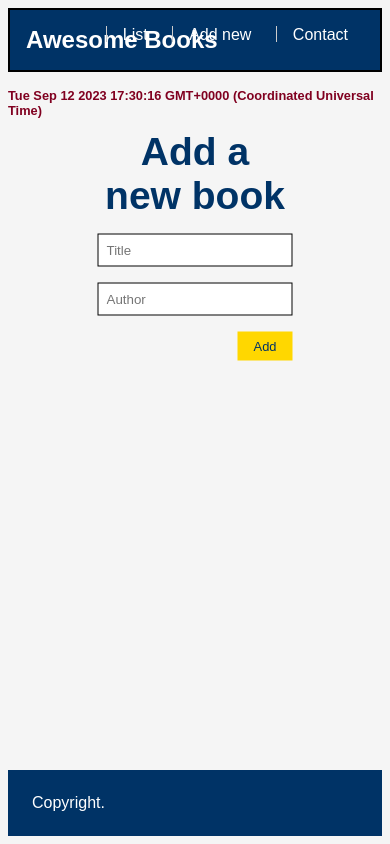
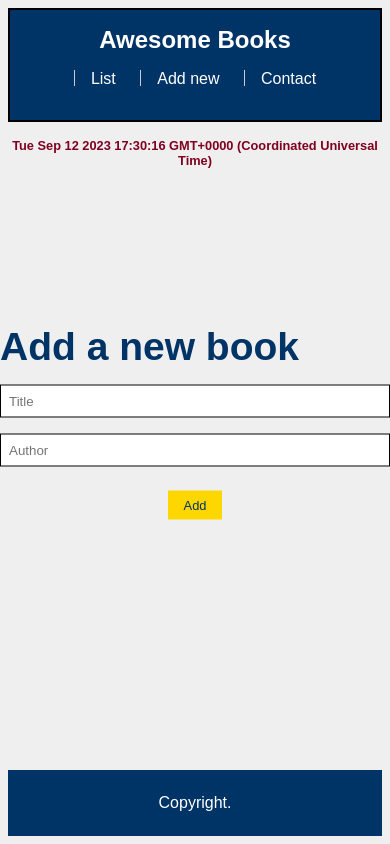
Before and after one commit to ijeomaodinko/Awesome-book, a website: page index.html in a window 390 px wide. Both pictures are taken after a click on the link "Add new". Drawn offline with Linux system fonts and the light colour scheme.

Commit message:
Update styles.css

```diff
--- a/styles.css
+++ b/styles.css
@@ -175,5 +175,63 @@ section {
   float: right;
   font-size: 0.8rem;
   font-weight: 600;
-  color: #800020; /* Secondary Color - Rich Burgundy */
+  color: #800020;
 }
+
+@media (max-width: 600px) {
+
+  body {
+    background-color: #EFEFEF;
+  }
+
+  nav {
+    flex-direction: column;
+    text-align: center;
+  }
+
+  .icons {
+    position: relative;
+    padding: 1rem 0;
+  }
+
+  .book-collection {
+    width: 100%;
+  }
+
+  .book-collection div:nth-child(odd) {
+    background-color: rgb(223, 234, 246);
+  }
+
+  .container {
+    flex-direction: column;
+  }
+
+  button {
+    width: 100%;
+    margin-right: 0;
+    margin-top: 0.5rem;
+  }
+
+  .form {
+    width: 100%;
+  }
+
+  .add {
+    align-self: center;
+    margin-top: 0.5rem;
+  }
+
+  section {
+    top: 50%;
+  }
+
+  .date {
+    float: none;
+    text-align: center;
+  }
+
+  footer {
+    flex-direction: column;
+    text-align: center;
+  }
+}
```
